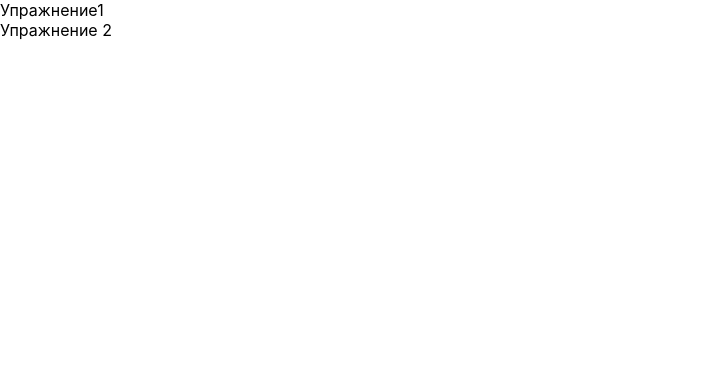
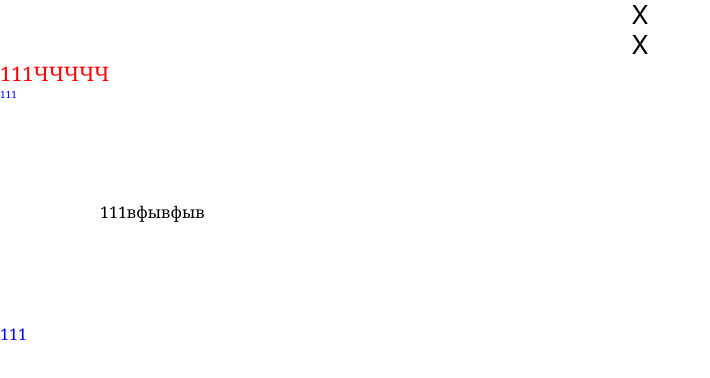
Before and after one commit to NearFutureBand/homework-2402, a React (Create React App) app: page / in a window 1280 px wide. Shown: the top 378 px of the page, without its empty margins (0-710 px from the left). Built offline with nearby package versions, Linux system fonts and the light colour scheme.

Commit message:
examples

```diff
--- a/src/App.js
+++ b/src/App.js
@@ -1,15 +1,22 @@
 import logo from './logo.svg';
-import Ex1 from './components/Ex1';
-import Ex2 from './components/Ex2';
+import Checkbox from './components/Ex1';
+import Textcomp from './components/Ex2';
 import './App.css';
 
 function App() {
   return (
-    <>
-      <Ex1 />
-      <Ex2 />
-      {/*<Ex3 />*/}
-    </>
+    <div style={{ display: 'flex', flexDirection: 'column'}}>
+      <Checkbox />
+      <Checkbox />
+      <Textcomp
+        color="red"
+        size="20px"
+        text="ЧЧЧЧЧ"
+      />
+      <Textcomp color="blue" size="10px" />
+      <Textcomp color="black" space="100px" text="вфывфыв"/>
+      <Textcomp color="blue" text="" />
+    </div>
   );
 }
 
--- a/src/components/Ex1.js
+++ b/src/components/Ex1.js
@@ -1,9 +1,21 @@
 import React from 'react';
 
-class Ex1 extends React.Component {
+class Checkbox extends React.Component {
+
+  state = {
+    value: false
+  }
+
+  //change = () => this.state.value === 'X' ? this.setState({value: 'V'}) : this.setState({value: 'X'})
+
+
+  change = () => {
+    this.setState({ value: !this.state.value });
+  }
+
   render () {
-    return <div>Упражнение1</div>;
+    return <div onClick = {this.change} style ={{fontSize: '25px', textAlign: 'center'}}>{this.state.value ? 'V' : 'X'}</div>
   }
 }
 
-export default Ex1;
+export default Checkbox;
--- a/src/components/Ex2/index.js
+++ b/src/components/Ex2/index.js
@@ -1,9 +1,30 @@
 import React from 'react';
-
 import './styles.css';
 
-const Ex2 = (props) => {
-  return <div>Упражнение 2</div>
+const Textcomp = (props) => {
+  let under = '';
+  if(props.underline) {
+    under = 'underline'
+  } else {
+    under = 'none'
+  }
+
+  const styles = {
+    fontSize: props.size,
+    textDecoration: under,
+    margin: props.space,
+    color: props.color
+  };
+
+  return (
+    <span
+      className="colored-text"
+      style = {styles}
+    >
+      111
+      {props.text}
+    </span>
+  );
 }
 
-export default Ex2;
+export default Textcomp;
--- a/src/components/Ex2/styles.css
+++ b/src/components/Ex2/styles.css
@@ -0,0 +1,3 @@
+.colored-text {
+  font-family: Georgia, 'Times New Roman', Times, serif;
+}
```
